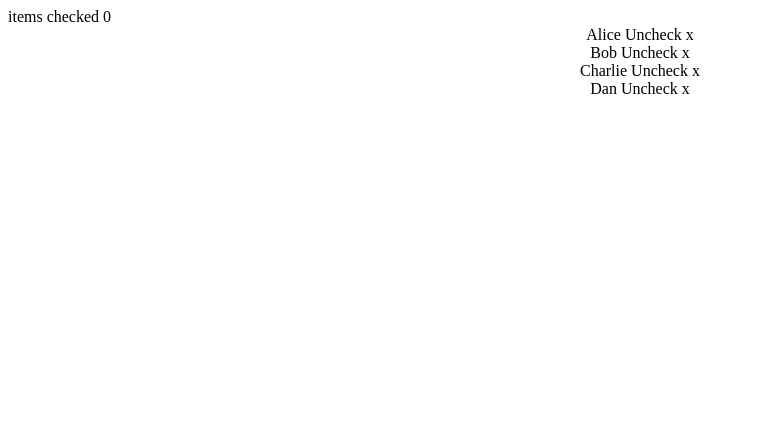
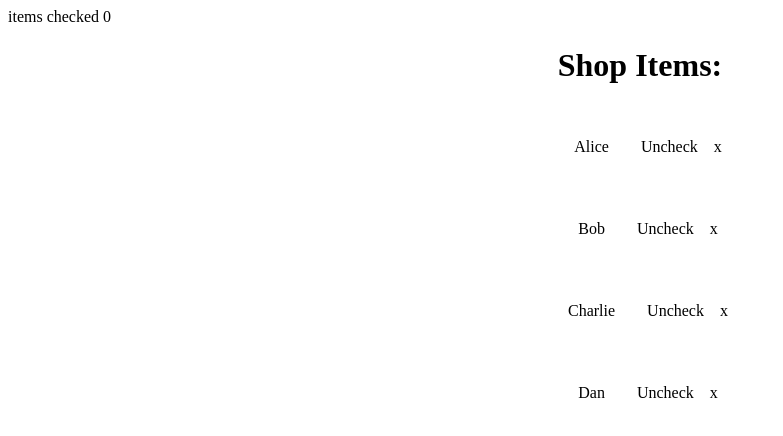
Before and after one commit to EdyEgo/digital-ninja-problem-one, a React (Create React App) app: page / in a window 1280 px wide. Shown: the top 436 px of the page, without its empty margins (0-783 px from the left). Built offline with nearby package versions, Linux system fonts and the light colour scheme.

Commit message:
fixed items styles

```diff
--- a/src/App.tsx
+++ b/src/App.tsx
@@ -12,21 +12,29 @@ function App() {
   return (
     <div className="App ">
       <Nav />
+      <h1 className="title">Shop Items:</h1>
       <div className="shop-items items-center">
         {itemsList.map((item: any, index: number) => {
           return (
             <div
               className="item cursor-pointer"
+              key={item.id}
               onClick={() => {
                 changeItemsCheckedstatus(index);
               }}
             >
               <span className="name no-pointer-events"> {item.name} </span>
               {item.checked && (
-                <span className="no-pointer-events">Check &#10004;</span>
+                <div className="container-checked">
+                  <div className="no-pointer-events">Check </div>
+                  <div>&#10004;</div>
+                </div>
               )}
               {item.checked === false && (
-                <span className="no-pointer-events">Uncheck x</span>
+                <div className="container-checked">
+                  <div className="no-pointer-events">Uncheck </div>
+                  <div>x</div>
+                </div>
               )}
             </div>
           );
--- a/src/index.css
+++ b/src/index.css
@@ -1,11 +1,18 @@
 
 
 .no-pointer-events{
-
-    pointer-events: none;
+   pointer-events: none;
 }
 .item{
+    display:flex;
     cursor: pointer;
+    padding:1em 1em;
+}
+.title{
+    display:flex;
+    justify-content: center;
+    flex-direction: column;
+    align-items: center;
 }
 .shop-items{
  display:flex;
@@ -13,3 +20,14 @@
  flex-direction: column;
  align-items: center;
 }
+
+.no-pointer-events{
+    margin: 1em;
+}
+
+.container-checked{
+    display:flex;
+    flex-direction: row;
+    align-items: center;
+    justify-content: center;
+}
```
